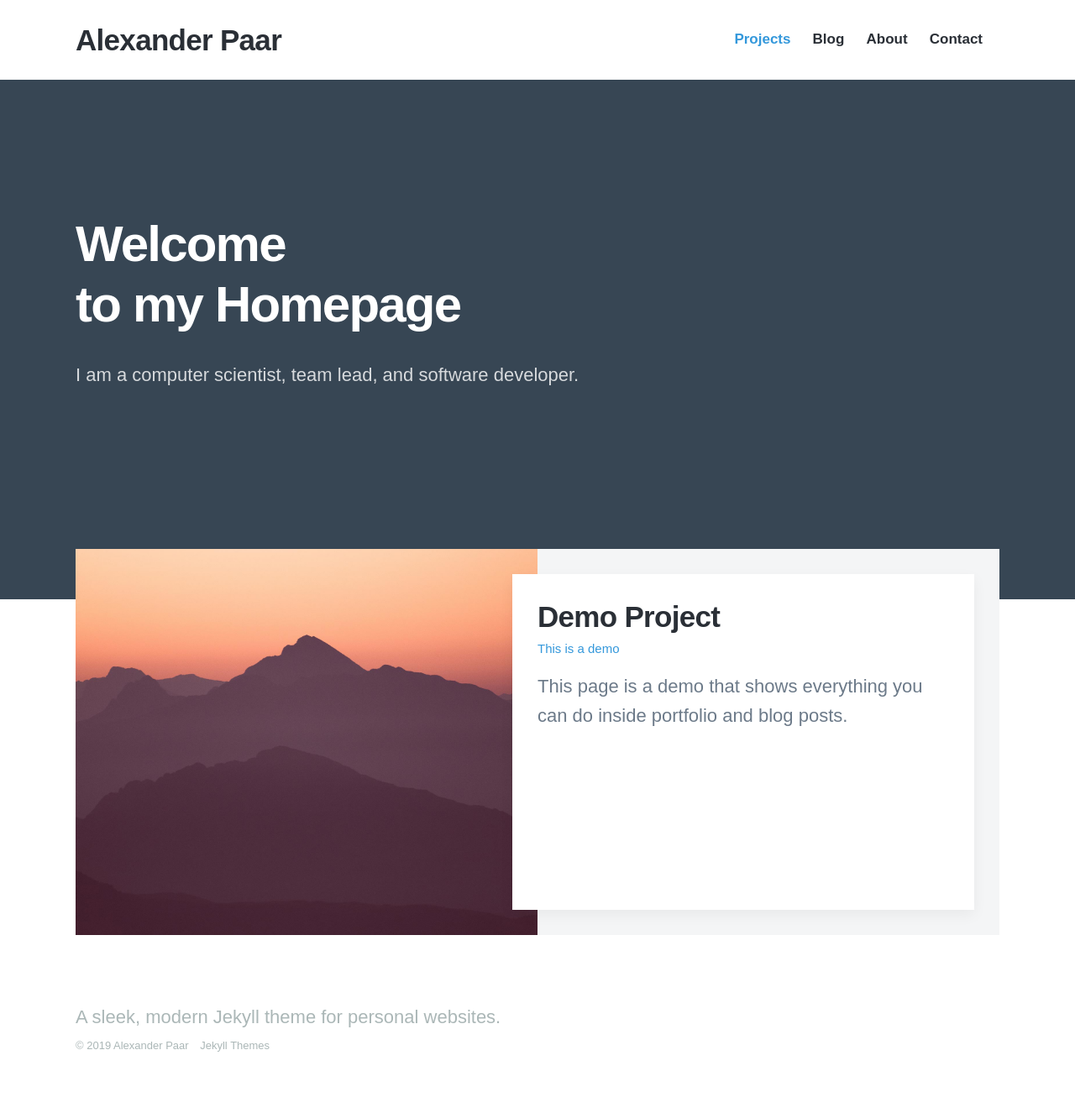
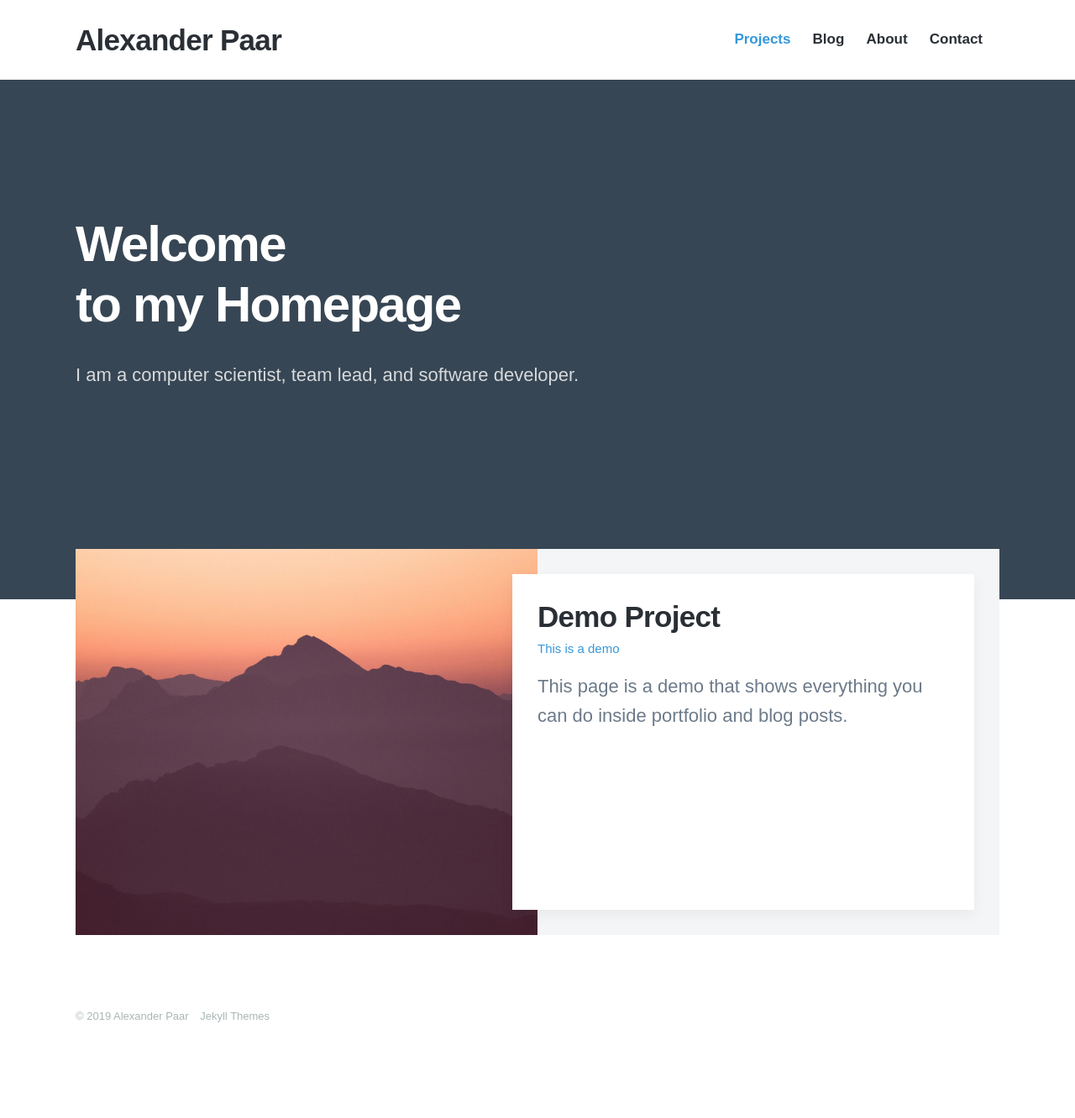
Before and after one commit to AlexPaar/alexpaar.github.io, a Jekyll site: the page built from index.html, in a window 1280 px wide. Shown: the whole page at 84% size. Built offline with Jekyll 4.4.1, drawn with Linux system fonts in a browser that asks for light colours; nearby versions of some CDN libraries; some web fonts are replaced; after the commit the page ends 1297 px from its top, so only the background shows below that.

Commit message:
Remove footer tagline

```diff
--- a/_data/settings.yml
+++ b/_data/settings.yml
@@ -18,7 +18,7 @@ menu_settings:
       url: '/contact'
 
 footer_settings:
-  footer_tagline: A sleek, modern Jekyll theme for personal websites.
+  footer_tagline:
 
 hero_settings:
   overlay_opacity: 0.8
```
